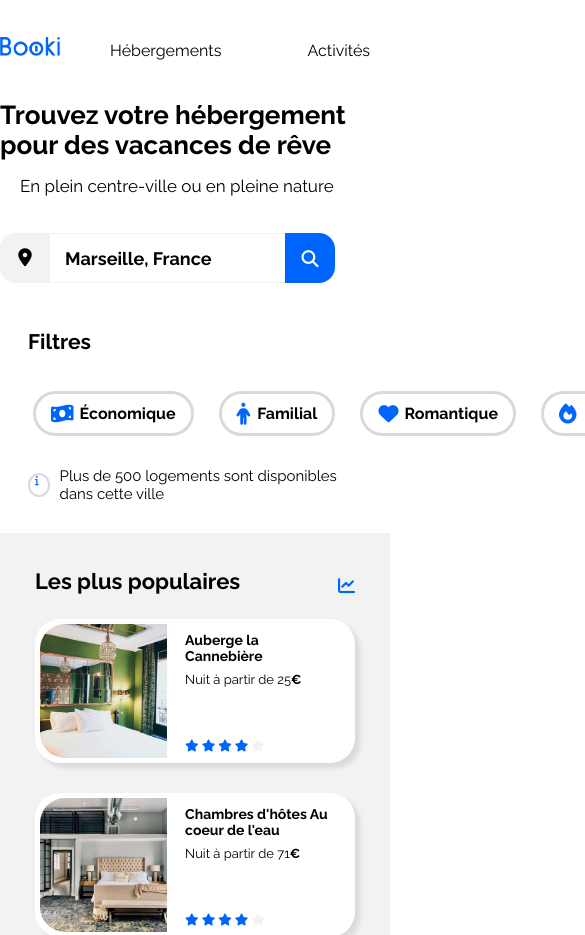
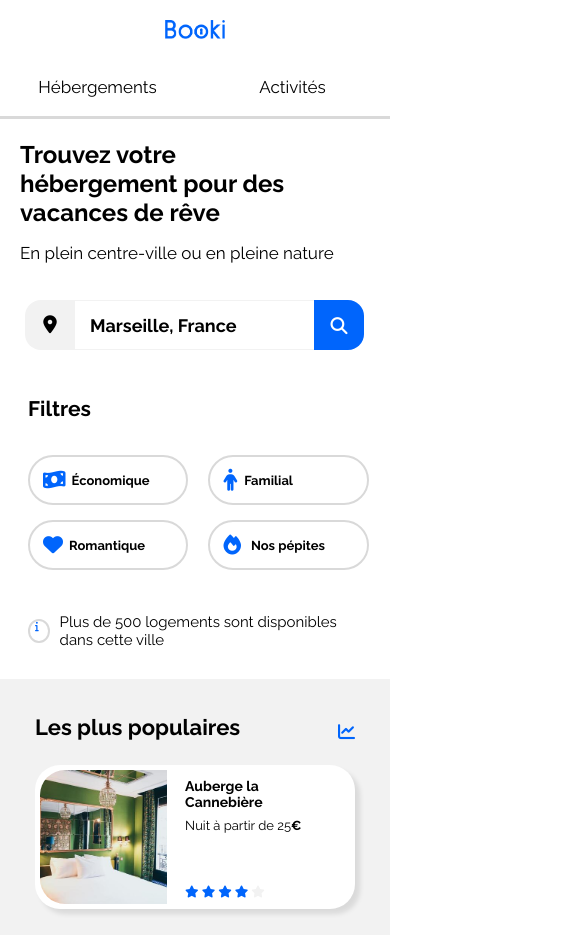
Before and after one commit to thomaslblc/Booki2, a plain HTML site: page index.html in a window 390 px wide. Shown: the top 935 px of the page, 585 px wide, since content can reach past the window. Drawn offline with Linux system fonts and the light colour scheme.

Commit message:
Corrections post mentorat 1

```diff
--- a/css/style.css
+++ b/css/style.css
@@ -10,25 +10,25 @@
     margin: auto;
 }
 
-header nav {
+#navbar {
     display: flex;
     justify-content: space-between;
     height: 60px;
     align-items: flex-end;
 }
 
-header nav img {
+#navbar img {
     width: 60px;
 }
 
-header nav div {
+#navlinks {
     display: flex;
     justify-content: space-between;
     width: 300px;
     height: 100%;
 }
 
-header nav div a {
+#navlinks a {
     display: flex;
     text-decoration: none;
     align-items: flex-end;
@@ -37,7 +37,7 @@
     color: black;
 }
 
-header nav div a:hover {
+#navlinks a:hover {
     color: #0065fc;
     border-top: 3px solid #0065fc;
 }
@@ -54,13 +54,13 @@
     font-size: 19px;
 }
 
-form {
+#SearchBar {
     display: flex;
     height: 50px;
     margin-bottom: 25px;
 }
 
-form div {
+#Location {
     display: flex;
     justify-content: center;
     height: 50px;
@@ -71,7 +71,7 @@
     border-radius: 16px 0px 0px 16px;
 }
 
-header input {
+#SearchText {
     color: black;
     font-weight: bold;
     border: none;
@@ -82,7 +82,7 @@
     font-size: 18px;
 }
 
-header button {
+#SearchButton {
     display: flex;
     justify-content: center;
     align-items: center;
@@ -94,7 +94,7 @@
     width: 110px;
 }
 
-header button i {
+#SearchButton i {
     display: none;
 }
 
@@ -105,13 +105,13 @@
     padding-left: 8px;
 }
 
-#Filters ul {
+#FilterList {
     display: flex;
     list-style-type: none;
     padding-inline-start: 0px;
 }
 
-#Filters li {
+.Filter {
     display: flex;
     align-items: center;
     margin-left: 25px;
@@ -122,11 +122,12 @@
     height: 45px;
 }
 
-#Filters li:hover {
-    background-color: #d9d9d9;
+.Filter:hover {
+    background-color: #DEEBFF;
 }
 
-.fa-money-bill-wave, .fa-heart {
+.fa-money-bill-wave,
+.fa-heart {
     color: #0065fc;
     padding: 0 7px 0 5px;
     font-size: 20px;
@@ -181,7 +182,8 @@
     width: 100%;
 }
 
-#Hosting, #Popular {
+#Hosting,
+#Popular {
     display: flex;
     flex-wrap: wrap;
     background-color: #f2f2f2;
@@ -400,7 +402,7 @@
         padding-right: 60px;
     }
 
-    #HeaderTitle {
+    h1 {
         font-size: 22px;
     }
 
@@ -443,7 +445,8 @@
         margin-bottom: 50px;
     }
 
-    #Hosting, #Popular {
+    #Hosting,
+    #Popular {
         padding: 35px 35px 0 35px;
     }
 
@@ -579,7 +582,7 @@
         border-bottom: 3px solid #0065fc;
     }
 
-    #HeaderTitle {
+    h1 {
         padding-left: 20px;
         max-width: 83%;
         font-size: 24px;
@@ -617,11 +620,13 @@
         display: flex;
         flex-wrap: wrap;
     }
+
     #Filters p {
         width: 100%;
         padding-left: 20px;
         font-size: 21px;
     }
+
     #FilterList {
         flex-wrap: wrap;
         font-size: 13px;
@@ -675,7 +680,9 @@
         border-radius: 0;
     }
 
-    #Popular article h3, #Popular article p, #Popular article span {
+    #Popular article h3,
+    #Popular article p,
+    #Popular article span {
         padding: 0;
         padding: 3px 0 0 7px;
     }
@@ -688,7 +695,8 @@
         background-color: white
     }
 
-    #Popular article, #Hosting article {
+    #Popular article,
+    #Hosting article {
         width: 100%;
     }
 
--- a/index.html
+++ b/index.html
@@ -16,29 +16,29 @@
 <body>
     <header>
         <!-- Topbar logo + nav -->
-        <nav>
-            <a> <img src="images/logo/Booki.png" alt="logo booki"> </a>
-            <div>
+        <nav id="navbar">
+            <a href="#"> <img src="images/logo/Booki.png" alt="logo booki"> </a>
+            <div id="navlinks">
                 <a href="#Hosting">Hébergements</a>
                 <a href="#Activities">Activités</a>
             </div>
         </nav>
         <h1>Trouvez votre hébergement pour des vacances de rêve</h1>
         <p id="HeaderSubtitle">En plein centre-ville ou en pleine nature</p>
-        <form>
-            <div>
+        <form id="SearchBar">
+            <div id="Location">
                 <i class="fa-solid fa-location-dot"></i>
             </div>
-            <input type="search" value="Marseille, France" aria-labelledby="SearchButton">
+            <input id="SearchText" type="search" value="Marseille, France" aria-labelledby="SearchButton">
             <button id="SearchButton"><span>Rechercher</span><i class="fa-solid fa-magnifying-glass"></i></button>
         </form>
         <div id="Filters">
             <p>Filtres</p>
-            <ul>
-                <li><i class="fa-solid fa-money-bill-wave"></i>Économique</li>
-                <li><i class="fa-solid fa-person"></i>Familial</li>
-                <li><i class="fa-solid fa-heart"></i>Romantique</li>
-                <li><i class="fa-solid fa-fire"></i>Nos pépites</li>
+            <ul id="FilterList">
+                <li class="Filter"><i class="fa-solid fa-money-bill-wave"></i>Économique</li>
+                <li class="Filter"><i class="fa-solid fa-person"></i>Familial</li>
+                <li class="Filter"><i class="fa-solid fa-heart"></i>Romantique</li>
+                <li class="Filter"><i class="fa-solid fa-fire"></i>Nos pépites</li>
             </ul>
         </div>
         <div id="info">
@@ -53,8 +53,7 @@
                 <h2>Hébergements à Marseille</h2>
                 <article>
                     <a href="#">
-                        <img src="images/hebergements/4_small/fred-kleber-gTbaxaVLvsg-unsplash.jpg"
-                            alt="Hôtel du port">
+                        <img src="images/hebergements/4_small/fred-kleber-gTbaxaVLvsg-unsplash.jpg" alt="Hôtel du port">
                         <h3>Hôtel du port</h3>
                         <p>Nuit à partir de 52<b>€</b></p>
                         <span><i class="fa-solid fa-star starblue"></i>
@@ -222,34 +221,28 @@
         </section>
     </main>
     <footer>
-        <div>
         <ul class="FooterList">
             <li>
                 <h3>À propos</h3>
             </li>
-                <li><a href="">Fonctionnement du site</a></li>
-                <li><a href="">Conditions générales</a></li>
-                <li><a href="">Données et confidentialité</a></li>
+            <li><a href="#">Fonctionnement du site</a></li>
+            <li><a href="#">Conditions générales</a></li>
+            <li><a href="#">Données et confidentialité</a></li>
         </ul>
-        </div>
-        <div>
         <ul class="FooterList">
             <li>
                 <h3>Nos hébergements</h3>
             </li>
-                <li><a href="">Charte qualité</a></li>
-                <li><a href="">Proposer votre hôtel</a></li>
+            <li><a href="#">Charte qualité</a></li>
+            <li><a href="#">Proposer votre hôtel</a></li>
         </ul>
-        </div>
-        <div>
         <ul class="FooterList">
             <li>
                 <h3>Assistance</h3>
             </li>
-                <li><a href="">Centre d'aide</a></li>
-                <li><a href="">Nous contacter</a></li>
+            <li><a href="#">Centre d'aide</a></li>
+            <li><a href="#">Nous contacter</a></li>
         </ul>
-        </div>
     </footer>
 </body>
 
```
Lines whose indentation alone changed are shown as unchanged.
